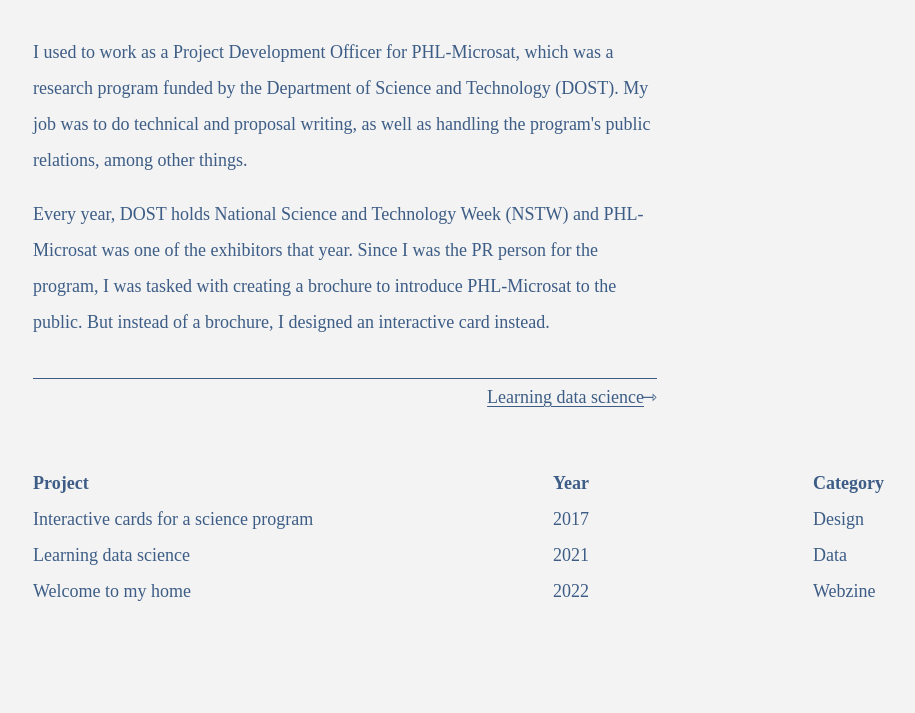
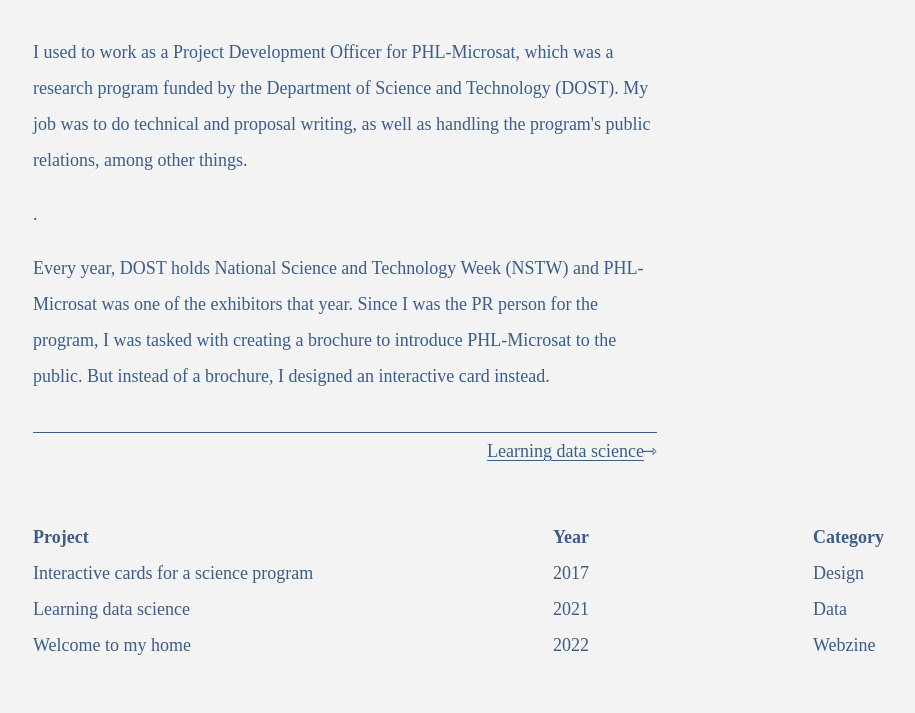
Before and after one commit to phoemelaballaran/phoemelaballaran.github.io, a Jekyll site: the page built from _projects/2017-07-phl-microsat-card.md, in a window 1280 px wide. Shown: the part 749-1462 px from the top of the page, without its empty margins (87-1002 px from the left). Built offline with Jekyll 4.4.1, drawn with Linux system fonts in a browser that asks for light colours; some web fonts are replaced; before the commit the page ends 1408 px from its top, so only the background shows below that.

Commit message:
Update 2017-07-phl-microsat-card.md

```diff
--- a/_projects/2017-07-phl-microsat-card.md
+++ b/_projects/2017-07-phl-microsat-card.md
@@ -11,7 +11,7 @@
 <br>
   <p>
     I used to work as a Project Development Officer for PHL-Microsat, which was a research program funded by the Department of Science and Technology (DOST). My job was to do technical and proposal writing, as well as handling the program's public relations, among other things.
-  </p>
+  </p>.
   <p>
     Every year, DOST holds National Science and Technology Week (NSTW) and PHL-Microsat was one of the exhibitors that year. Since I was the PR person for the program, I was tasked with creating a brochure to introduce PHL-Microsat to the public. But instead of a brochure, I designed an interactive card instead.
   </p>
```
